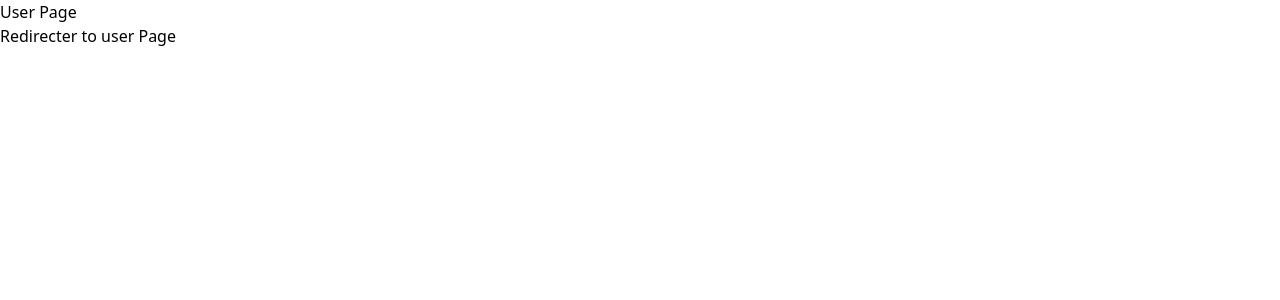
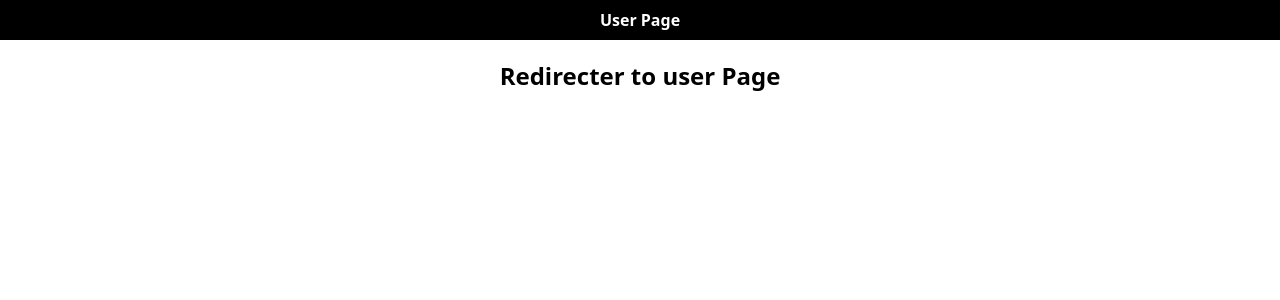
Before and after one commit to ig-ayush/Nextjs-practice-lab, a Next.js app: page /user in a window 1280 px wide. Shown: the top 300 px of the page. Built offline with nearby package versions, Linux system fonts and the light colour scheme.

Commit message:
Extra style added

```diff
--- a/app/user/page.tsx
+++ b/app/user/page.tsx
@@ -3,9 +3,9 @@ import React from 'react'
 const NextPage = () => {
   return (
     <>
-      <div>
-        <h1>User Page</h1>
-        <h2>Redirecter to user Page</h2>
+      <div className='w-full flex flex-col justify-center items-center'>
+        <h1 className='bg-black text-white font-bold w-full text-center flex items-center justify-center h-10'>User Page</h1>
+        <h2 className='font-bold p-5 text-2xl'>Redirecter to user Page</h2>
       </div>
     </>
   )
```
